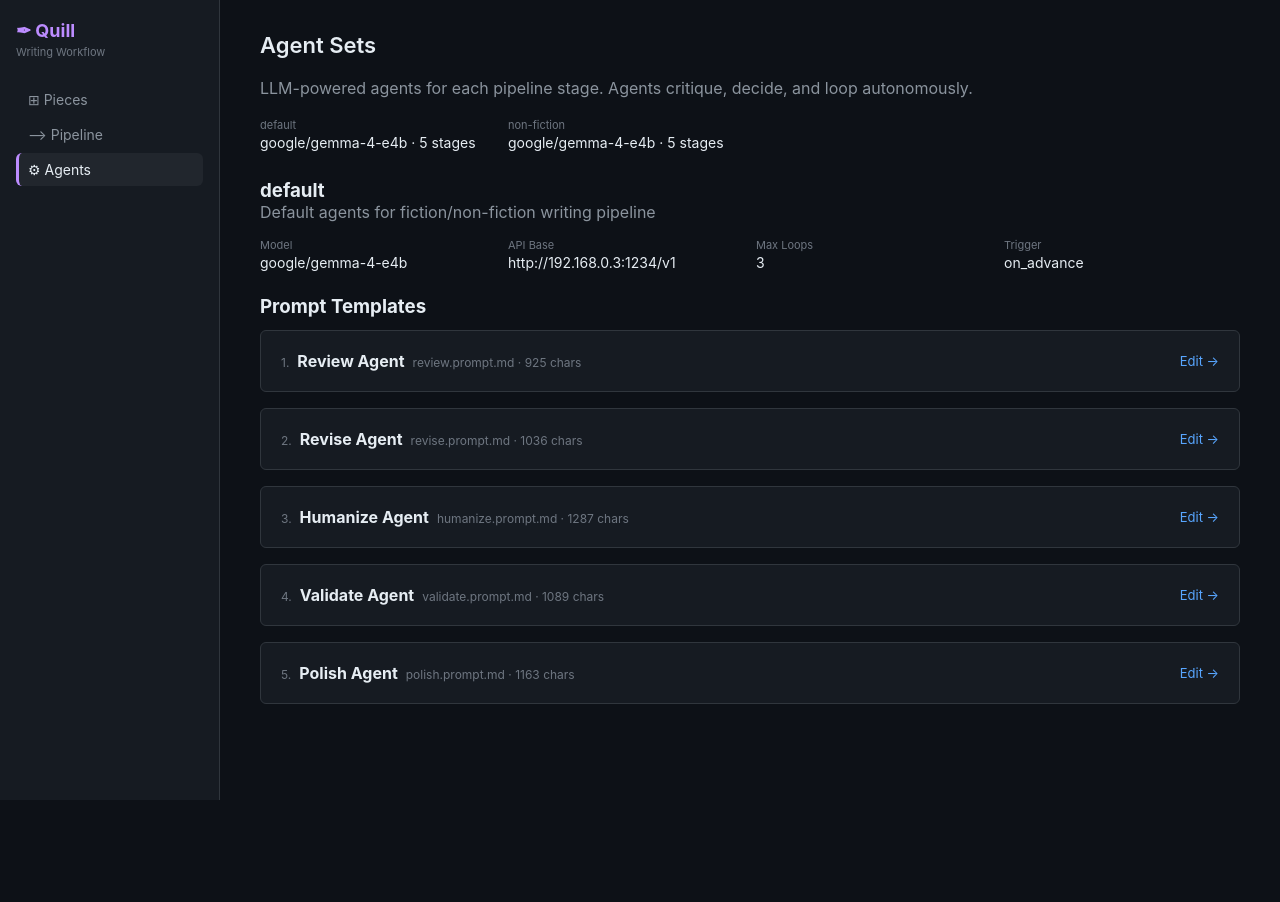
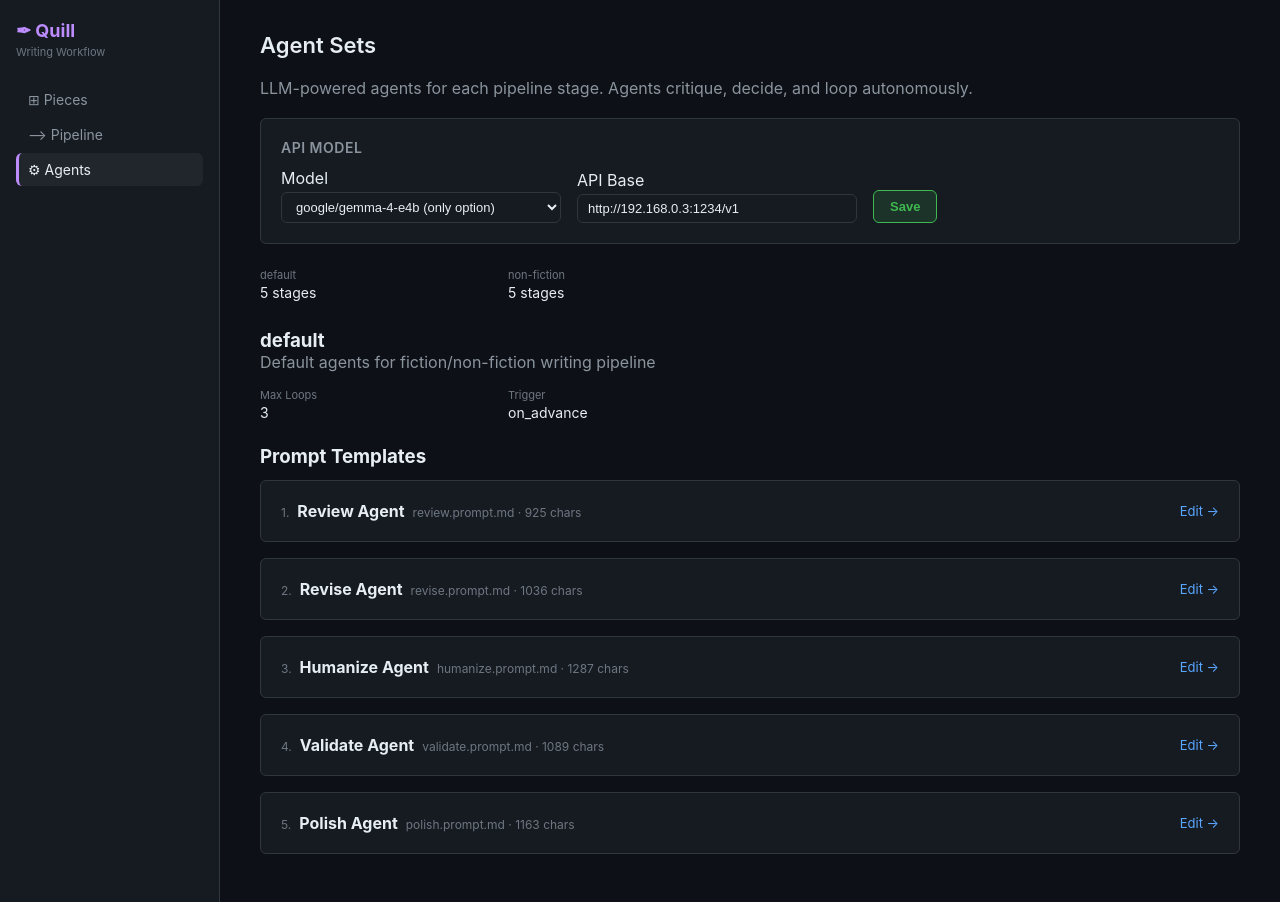
Before and after one commit to rasppincer/quill, a Flask app: page /dashboard/agents in a window 1280 px wide. Before the commit the page ends 800 px from the top, so only its background shows below. Run offline with Flask 3, Linux system fonts and the light colour scheme; data that the repository does not hold is empty.

Commit message:
decouple model config from agent sets
- Global model config in agents/model.yaml (single source of truth)
- Agent sets no longer carry model/api_base (just prompts + stage settings)
- Agents tab: model dropdown at top with all available LLM models
- Piece detail: agent selector shows just flavor names (default, non-fiction)
- /api/model GET/PUT for global model config
- /api/models lists available models from LLM server (embeddings filtered)
- Fixed SCRIPT_ROOT empty string bug in dashboard.js auto-detection

```diff
--- a/agents/default/config.yaml
+++ b/agents/default/config.yaml
@@ -1,10 +1,8 @@
 # Default Agent Set
 # Configurable LLM-powered agents for each pipeline stage.
+# Model/API config lives in agents/model.yaml (global).
 
 description: "Default agents for fiction/non-fiction writing pipeline"
-api_base: "http://192.168.0.3:1234/v1"
-api_key: ""  # Not needed for local LLM
-model: "google/gemma-4-e4b"  # fast for testing; swap to qwen/qwen3.6-27b or google/gemma-4-31b-qat for quality
 temperature: 0.7
 max_tokens: 4096
 max_loops: 3
--- /dev/null
+++ b/agents/model.yaml
@@ -0,0 +1,10 @@
+# Global Model Configuration
+# This is the single source of truth for which LLM API and model to use.
+# Agent sets define prompts and per-stage behavior; model selection lives here.
+# Override via dashboard Agents tab or edit directly.
+
+api_base: "http://192.168.0.3:1234/v1"
+api_key: ""
+model: "google/gemma-4-e4b"
+temperature: 0.7
+max_tokens: 4096
--- a/agents/non-fiction/config.yaml
+++ b/agents/non-fiction/config.yaml
@@ -1,10 +1,8 @@
 # Non-Fiction Agent Set
 # Configurable LLM-powered agents for non-fiction writing pipeline.
+# Model/API config lives in agents/model.yaml (global).
 
 description: "Non-fiction agents for blog posts, essays, articles, and analysis"
-api_base: "http://192.168.0.3:1234/v1"
-api_key: ""  # Not needed for local LLM
-model: "google/gemma-4-e4b"
 temperature: 0.7
 max_tokens: 4096
 max_loops: 3
--- a/src/quill/app.py
+++ b/src/quill/app.py
@@ -12,6 +12,7 @@ Endpoints:
 
 from __future__ import annotations
 
+import json
 import logging
 import re
 import yaml
@@ -330,6 +331,52 @@ def agents_list():
     return jsonify({"sets": sets, "stage_order": stage_order})
 
 
+@app.route("/api/model", methods=["GET"])
+def model_get():
+    """Get global model configuration."""
+    from .agent import load_model_config
+    return jsonify(load_model_config())
+
+
+@app.route("/api/model", methods=["PUT"])
+def model_put():
+    """Update global model configuration.
+
+    JSON body: any subset of api_base, api_key, model, temperature, max_tokens.
+    """
+    from .agent import load_model_config, save_model_config
+    current = load_model_config()
+    data = request.get_json(silent=True) or {}
+    for key in ("api_base", "api_key", "model", "temperature", "max_tokens"):
+        if key in data:
+            current[key] = data[key]
+    save_model_config(current)
+    return jsonify({"status": "updated", "config": current})
+
+
+@app.route("/api/models", methods=["GET"])
+def models_list():
+    """List available models from the configured LLM API."""
+    from .agent import load_model_config
+    import urllib.request
+    cfg = load_model_config()
+    api_base = cfg.get("api_base", "")
+    if not api_base:
+        return jsonify({"models": [], "error": "No api_base configured"})
+    try:
+        url = f"{api_base.rstrip('/')}/models"
+        headers = {}
+        if cfg.get("api_key"):
+            headers["Authorization"] = f"Bearer {cfg['api_key']}"
+        req = urllib.request.Request(url, headers=headers)
+        with urllib.request.urlopen(req, timeout=10) as resp:
+            data = json.loads(resp.read().decode("utf-8"))
+            models = sorted([m["id"] for m in data.get("data", []) if "embed" not in m["id"].lower()])
+            return jsonify({"models": models})
+    except Exception as e:
+        return jsonify({"models": [], "error": str(e)})
+
+
 @app.route("/api/agents/for-stage/<stage>")
 def agents_for_stage(stage: str):
     """List agent sets that have a prompt for the given stage."""
@@ -338,14 +385,13 @@ def agents_for_stage(stage: str):
     agents_dir = Path(__file__).resolve().parents[2] / "agents"
     result = []
     for d in sorted(agents_dir.iterdir()):
-        if d.is_dir() and (d / "config.yaml").exists():
+        if d.is_dir() and (d / "config.yaml").exists() and d.name != "__pycache__":
             prompt_file = d / f"{stage}.prompt.md"
             if prompt_file.exists():
                 cfg = yaml.safe_load((d / "config.yaml").read_text()) or {}
                 result.append({
                     "name": d.name,
                     "description": cfg.get("description", ""),
-                    "model": cfg.get("model", ""),
                 })
     return jsonify({"stage": stage, "agent_sets": result})
 
--- a/src/quill/static/js/dashboard.js
+++ b/src/quill/static/js/dashboard.js
@@ -51,9 +51,9 @@ document.addEventListener('click', e => {
 });
 // Auto-detect base path: if at /quill/dashboard, base is /quill
 var SCRIPT_ROOT = (function() {
-    // Will be overridden by template if ProxyFix sends X-Forwarded-Prefix
-    if (window._SCRIPT_ROOT) return window._SCRIPT_ROOT;
-    // Auto-detect from location
+    // Will be set by template via ProxyFix X-Forwarded-Prefix (empty string for direct access)
+    if (window._SCRIPT_ROOT !== undefined && window._SCRIPT_ROOT !== null) return window._SCRIPT_ROOT;
+    // Auto-detect from location (fallback if template didn't set it)
     var p = location.pathname;
     var parts = p.split('/').filter(Boolean);
     // If we're at /quill/dashboard, base is /quill
--- a/src/quill/templates/agents.html
+++ b/src/quill/templates/agents.html
@@ -6,6 +6,25 @@
 <h2>Agent Sets</h2>
 <p style="color:var(--text-secondary);margin-bottom:20px">LLM-powered agents for each pipeline stage. Agents critique, decide, and loop autonomously.</p>
 
+<!-- Global model config -->
+<div class="section" style="margin-bottom:24px">
+    <h3 style="margin-bottom:12px">API Model</h3>
+    <div style="display:flex;gap:16px;align-items:flex-end;flex-wrap:wrap">
+        <div>
+            <div class="label" style="margin-bottom:4px">Model</div>
+            <select id="model-select" style="min-width:280px;padding:6px 10px;border-radius:6px;background:var(--bg-secondary);border:1px solid var(--border);color:var(--text-primary);font-size:13px">
+                <option value="">Loading...</option>
+            </select>
+        </div>
+        <div>
+            <div class="label" style="margin-bottom:4px">API Base</div>
+            <input id="model-api-base" type="text" style="min-width:280px;padding:6px 10px;border-radius:6px;background:var(--bg-secondary);border:1px solid var(--border);color:var(--text-primary);font-size:13px" placeholder="http://host:port/v1">
+        </div>
+        <button class="btn success" onclick="saveModelConfig()">Save</button>
+        <span id="model-save-status" style="color:var(--text-muted);font-size:13px"></span>
+    </div>
+</div>
+
 <div id="agent-sets" class="meta-grid" style="margin-bottom:28px"></div>
 
 <div id="agent-detail" style="display:none">
@@ -13,8 +32,6 @@
     <p id="set-desc" style="color:var(--text-secondary);margin-bottom:16px"></p>
 
     <div class="meta-grid" style="margin-bottom:20px">
-        <div class="meta-item"><div class="label">Model</div><div class="value" id="set-model"></div></div>
-        <div class="meta-item"><div class="label">API Base</div><div class="value" id="set-api-base"></div></div>
         <div class="meta-item"><div class="label">Max Loops</div><div class="value" id="set-max-loops"></div></div>
         <div class="meta-item"><div class="label">Trigger</div><div class="value" id="set-trigger"></div></div>
     </div>
@@ -64,7 +81,7 @@
             data.sets.forEach(function(s) {
                 html += '<div class="meta-item" style="cursor:pointer" onclick="window.showSet(\'' + s.name + '\')">';
                 html += '<div class="label">' + esc(s.name) + '</div>';
-                html += '<div class="value">' + esc(s.model || '—') + ' · ' + s.stages.length + ' stages</div>';
+                html += '<div class="value">' + s.stages.length + ' stages</div>';
                 html += '</div>';
             });
             container.innerHTML = html;
@@ -81,8 +98,6 @@
             document.getElementById('prompt-editor').style.display = 'none';
             document.getElementById('set-name').textContent = name;
             document.getElementById('set-desc').textContent = (data.config && data.config.description) || '';
-            document.getElementById('set-model').textContent = (data.config && data.config.model) || '—';
-            document.getElementById('set-api-base').textContent = (data.config && data.config.api_base) || '—';
             document.getElementById('set-max-loops').textContent = (data.config && data.config.max_loops != null) ? data.config.max_loops : 3;
             document.getElementById('set-trigger').textContent = (data.config && data.config.trigger) || 'on_advance';
 
@@ -138,6 +153,78 @@
         });
     };
 
+    // Global model config
+    var modelBase = (window._SCRIPT_ROOT || '') + '/api/model';
+    var modelsBase = (window._SCRIPT_ROOT || '') + '/api/models';
+
+    function loadModelConfig() {
+        // Load current config
+        fetchJson(modelBase).then(function(cfg) {
+            document.getElementById('model-api-base').value = cfg.api_base || '';
+            var select = document.getElementById('model-select');
+            // Set current model as option (even if not in list yet)
+            if (cfg.model) {
+                var opt = document.createElement('option');
+                opt.value = cfg.model;
+                opt.textContent = cfg.model;
+                opt.selected = true;
+                select.innerHTML = '';
+                select.appendChild(opt);
+            }
+        });
+        // Fetch available models from the LLM
+        fetchJson(modelsBase).then(function(data) {
+            var select = document.getElementById('model-select');
+            var current = select.value;
+            select.innerHTML = '';
+            if (data.models && data.models.length > 0) {
+                data.models.forEach(function(m) {
+                    var opt = document.createElement('option');
+                    opt.value = m;
+                    opt.textContent = m;
+                    if (m === current) opt.selected = true;
+                    select.appendChild(opt);
+                });
+            } else {
+                // Keep whatever was loaded from config
+                fetchJson(modelBase).then(function(cfg) {
+                    if (cfg.model) {
+                        var opt = document.createElement('option');
+                        opt.value = cfg.model;
+                        opt.textContent = cfg.model + ' (only option)';
+                        opt.selected = true;
+                        select.appendChild(opt);
+                    }
+                });
+            }
+        });
+    }
+
+    window.saveModelConfig = function() {
+        var model = document.getElementById('model-select').value;
+        var apiBase = document.getElementById('model-api-base').value.trim();
+        var status = document.getElementById('model-save-status');
+        if (!model || !apiBase) {
+            status.textContent = 'Model and API base required';
+            status.style.color = 'var(--accent-red)';
+            return;
+        }
+        fetchJson(modelBase, {
+            method: 'PUT',
+            headers: {'Content-Type': 'application/json'},
+            body: JSON.stringify({model: model, api_base: apiBase})
+        }).then(function(data) {
+            if (data.status === 'updated') {
+                status.textContent = 'Saved: ' + data.config.model;
+                status.style.color = 'var(--accent-green)';
+            } else {
+                status.textContent = 'Error';
+                status.style.color = 'var(--accent-red)';
+            }
+        });
+    };
+
+    loadModelConfig();
     window.loadSets();
 })();
 </script>
--- a/src/quill/templates/piece.html
+++ b/src/quill/templates/piece.html
@@ -120,7 +120,7 @@ document.addEventListener('DOMContentLoaded', async function() {
         sets.forEach(s => {
             const opt = document.createElement('option');
             opt.value = s.name;
-            opt.textContent = `${s.name} — ${s.model}`;
+            opt.textContent = s.name;
             if (s.name === PIECE_AGENT_SET || (!PIECE_AGENT_SET && s.name === 'default')) {
                 opt.selected = true;
             }
```
Also changed, not shown: src/quill/agent.py (+26 -7 lines).
